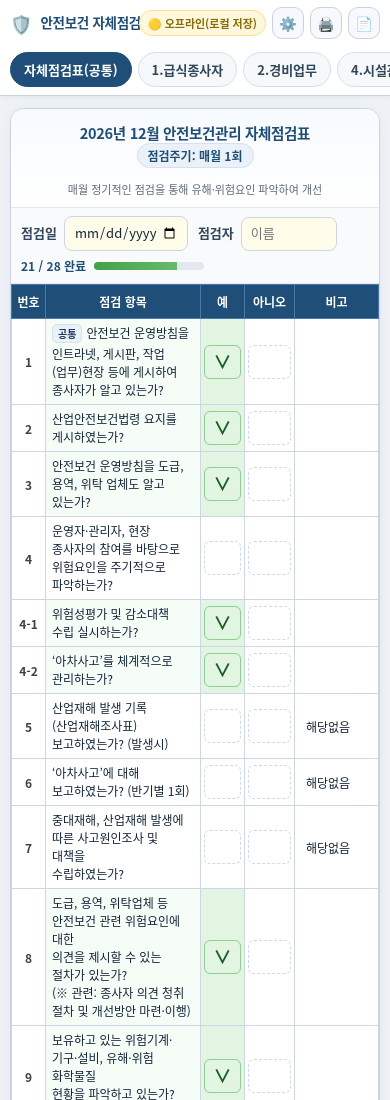
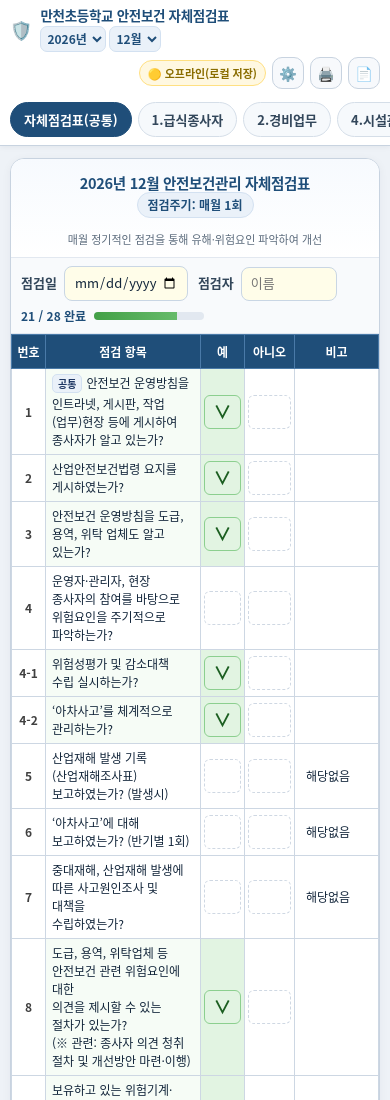
Before and after one commit to hong3256/safety-checklist, a plain HTML site: page index.html in a window 390 px wide. Shown: the top 1100 px of the page. Drawn offline with Linux system fonts and the light colour scheme; no server answers.

Commit message:
제목 '만천초등학교 안전보건 자체점검표'로 변경 · 점검 연월 선택 추가 · 서비스워커 캐시 v4

```diff
--- a/index.html
+++ b/index.html
@@ -9,7 +9,7 @@
 <meta name="apple-mobile-web-app-capable" content="yes">
 <meta name="apple-mobile-web-app-status-bar-style" content="default">
 <meta name="apple-mobile-web-app-title" content="안전보건 점검">
-<title>2026년 12월 산업안전보건 자체점검표</title>
+<title>만천초등학교 안전보건 자체점검표</title>
 <link rel="manifest" href="./manifest.json">
 <link rel="apple-touch-icon" href="./apple-touch-icon.png">
 <link rel="icon" href="./favicon.ico" sizes="any">
@@ -37,6 +37,13 @@ button{font-family:inherit}
 .bwrap{display:flex; flex-direction:column; min-width:0}
 .bt{font-weight:800; font-size:15px; color:var(--navy); letter-spacing:-.3px; white-space:nowrap}
 .bsub{font-size:11px; color:var(--muted); white-space:nowrap}
+.ym{display:inline-flex; align-items:center; gap:3px; margin-top:2px}
+.ym select{
+  font:inherit; font-size:12px; font-weight:800; color:var(--navy);
+  background:#eaf1f9; border:1px solid #d3e1f1; border-radius:7px;
+  padding:2px 2px; min-height:26px; cursor:pointer;
+}
+.ym select:focus{outline:2px solid #8fb8e8; outline-offset:0}
 .tools{margin-left:auto; display:flex; align-items:center; gap:6px}
 .badge{
   display:inline-flex; align-items:center; gap:4px; white-space:nowrap; overflow:hidden; text-overflow:ellipsis;
@@ -141,7 +148,7 @@ td.special{background:#fff8e1; color:#4a4a4a; font-size:12px; line-height:1.6; w
 @media print{
   @page{size:A4 landscape; margin:9mm 10mm}
   html,body{background:#fff !important}
-  .stick,.foot,.no-print,.overlay{display:none !important}
+  .stick,.foot,.no-print,.overlay,.ym{display:none !important}
   .wrap{max-width:none; margin:0; padding:0}
   .panel{display:none; border:none; border-radius:0; box-shadow:none; margin:0}
   .panel.active{display:block}
@@ -195,7 +202,10 @@ body.pdf-mode input::placeholder{color:transparent}
 .g-tag{display:none}
 @media (max-width:640px){
   .bsub{display:none}
-  .bt{font-size:13.5px}
+  .topbar{flex-wrap:wrap; row-gap:5px}
+  .brand{flex:1 1 100%}
+  .tools{margin-left:auto}
+  .bt{font-size:13.5px; white-space:normal; line-height:1.25}
   .logo{font-size:18px}
   .badge{font-size:11px; padding:4px 8px}
   .ibtn{min-width:32px; min-height:32px; padding:5px 6px; font-size:14px}
@@ -233,8 +243,11 @@ body.pdf-mode input::placeholder{color:transparent}
     <div class="brand">
       <span class="logo" aria-hidden="true">🛡️</span>
       <span class="bwrap">
-        <span class="bt">안전보건 자체점검</span>
-        <span class="bsub">2026년 12월 · 산업안전보건관리</span>
+        <span class="bt">만천초등학교 안전보건 자체점검표</span>
+        <span class="ym no-print">
+          <select id="selYear" aria-label="연도"></select>
+          <select id="selMonth" aria-label="월"></select>
+        </span>
       </span>
     </div>
     <div class="tools">
@@ -268,8 +281,58 @@ TABS.forEach(function(t){ TAB_NAME_KEY[t.name] = t.key; });
 var LS_STATE = 'safety2026-12:state:v1';
 var LS_URL   = 'safety2026-12:sync';
 var LS_CID   = 'safety2026-12:cid';
+var LS_YM    = 'safety:ym:v1';
 var DEFAULT_SYNC_URL = 'https://script.google.com/macros/s/AKfycbymLXi_FX0OZsOBvWr0o7W820H9r6-iid53-3f6py8BFhwRNAzIZO2OlanbmwBv_dKMuQ/exec';
 var POLL_MS = 5000;
+
+/* ================= 점검 연월 ================= */
+var YM_YEARS = [2025, 2026, 2027, 2028, 2029, 2030];
+var YM = (function(){
+  var d = { y:2026, m:12 };
+  try{
+    var o = JSON.parse(localStorage.getItem(LS_YM) || 'null');
+    if(o && +o.y >= 2000 && +o.y <= 2100 && +o.m >= 1 && +o.m <= 12){ d.y = +o.y; d.m = +o.m; }
+  }catch(e){}
+  return d;
+})();
+function ymText(){ return YM.y + '년 ' + YM.m + '월'; }
+function docTitle(){ return ymText() + ' 안전보건관리 자체점검표'; }
+function saveYm(){ try{ localStorage.setItem(LS_YM, JSON.stringify({ y:YM.y, m:YM.m })); }catch(e){} }
+function fillYmSelects(){
+  var sy = $('#selYear'), sm = $('#selMonth');
+  if(!sy || !sm) return;
+  var years = YM_YEARS.slice();
+  if(years.indexOf(YM.y) < 0){ years.push(YM.y); years.sort(function(a,b){ return a-b; }); }
+  sy.textContent = '';
+  years.forEach(function(y){
+    var o = document.createElement('option');
+    o.value = String(y); o.textContent = y + '년';
+    sy.appendChild(o);
+  });
+  sm.textContent = '';
+  for(var m = 1; m <= 12; m++){
+    var o2 = document.createElement('option');
+    o2.value = String(m); o2.textContent = m + '월';
+    sm.appendChild(o2);
+  }
+  sy.value = String(YM.y);
+  sm.value = String(YM.m);
+}
+function applyYm(){
+  var t = docTitle();
+  TABS.forEach(function(x){
+    var r = refs[x.key];
+    if(r && r.ptEl) r.ptEl.textContent = t;
+  });
+}
+function setYm(y, m){
+  YM.y = y; YM.m = m;
+  saveYm();
+  var sy = $('#selYear'), sm = $('#selMonth');
+  if(sy) sy.value = String(YM.y);
+  if(sm) sm.value = String(YM.m);
+  applyYm();
+}
 
 var CLIENT_ID = (function(){
   try{
@@ -387,7 +450,7 @@ function build(){
 
     var head = document.createElement('div');
     head.className = 'ph';
-    var pt = document.createElement('div'); pt.className = 'pt'; pt.textContent = t.title;
+    var pt = document.createElement('div'); pt.className = 'pt'; pt.textContent = docTitle();
     head.appendChild(pt);
     if(t.sub){
       var ps = document.createElement('div'); ps.className = 'ps'; ps.textContent = t.sub; head.appendChild(ps);
@@ -578,7 +641,7 @@ function build(){
 
     panelsEl.appendChild(p);
     refs[t.key] = {
-      panel:p, rows:rowRefs, date:dEl, name:nEl,
+      panel:p, rows:rowRefs, date:dEl, name:nEl, ptEl:pt,
       prog:ptxt, bar:barI, title:t.title, short:t.short || t.name
     };
   });
@@ -1185,7 +1248,7 @@ async function doPdf(all){
     }
 
     var shortName = all ? '전체' : (refs[S.tab].short || TAB_BY_KEY[S.tab].name);
-    pdf.save('2026년12월_산업안전보건_체크리스트_' + shortName + '.pdf');
+    pdf.save(YM.y + '년' + YM.m + '월_만천초등학교_안전보건_자체점검표_' + shortName + '.pdf');
   }catch(e){
     restorePlaceholders(phSaved);
     dateEls.forEach(function(el){ if(el && el.dataset.wasDate){ el.type = 'date'; delete el.dataset.wasDate; } });
@@ -1206,6 +1269,10 @@ async function doPdf(all){
 /* ================= 시작 ================= */
 function start(){
   build();
+  fillYmSelects();
+  applyYm();
+  $('#selYear').addEventListener('change', function(){ setYm(+this.value, YM.m); });
+  $('#selMonth').addEventListener('change', function(){ setYm(YM.y, +this.value); });
   selectTab(S.tab, false);
   sync.init();
   $('#badge').addEventListener('click', openSettings);
--- a/sw.js
+++ b/sw.js
@@ -1,8 +1,8 @@
-/* 2026년 12월 산업안전보건 자체점검 — 서비스 워커
+/* 만천초등학교 안전보건 자체점검표 — 서비스 워커
    - 핵심 파일은 stale-while-revalidate: 캐시로 즉시 열고, 뒤에서 새 버전을 받아 다음 실행에 반영
    - 한 번 열어 둔 점검표는 오프라인에서도 그대로 열림(입력 내용은 기기에 저장)
 */
-var CACHE = 'safety-checklist-v3';
+var CACHE = 'safety-checklist-v4';
 var CORE = [
   './',
   './index.html',
```
Also changed, not shown: manifest.json, 1 other file.
